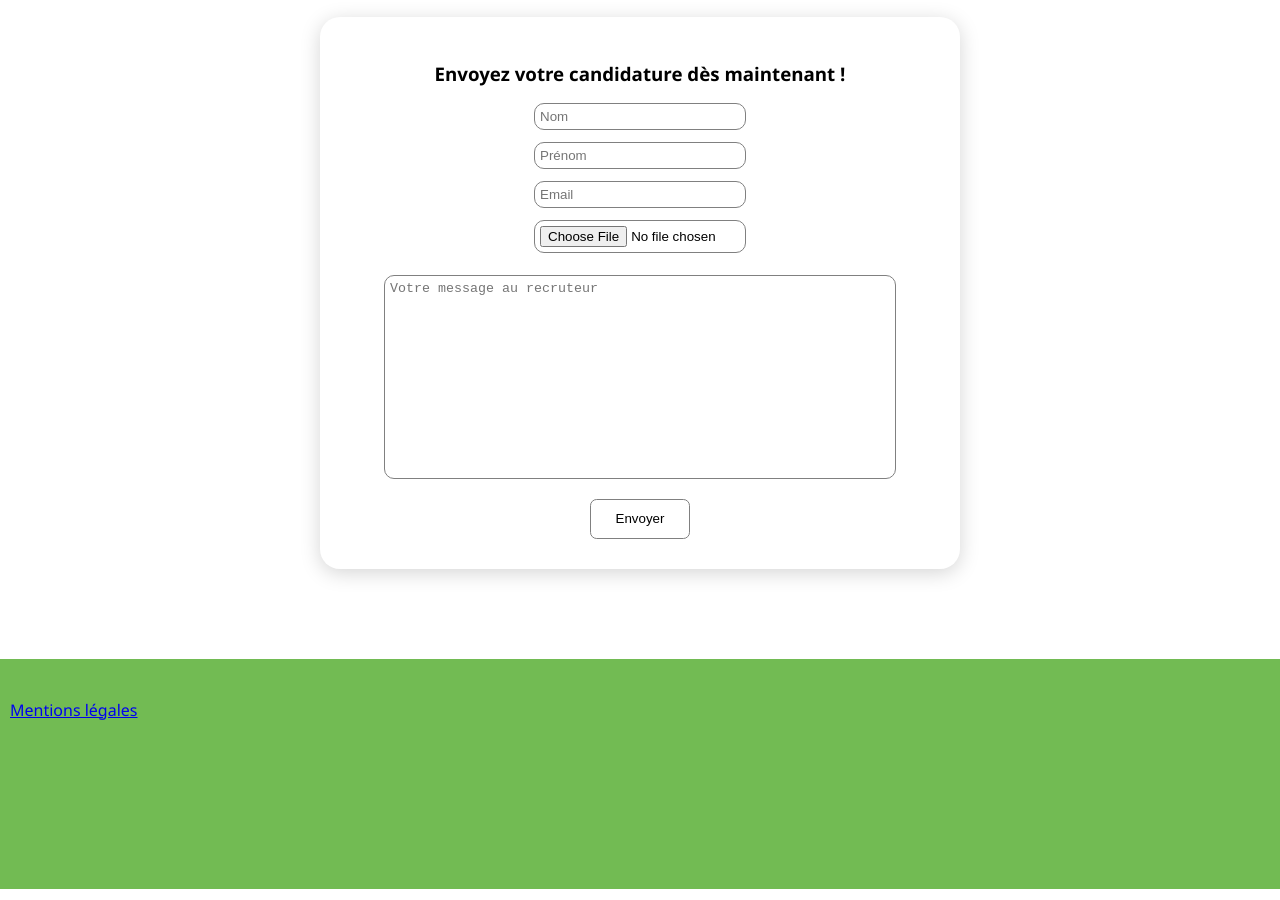
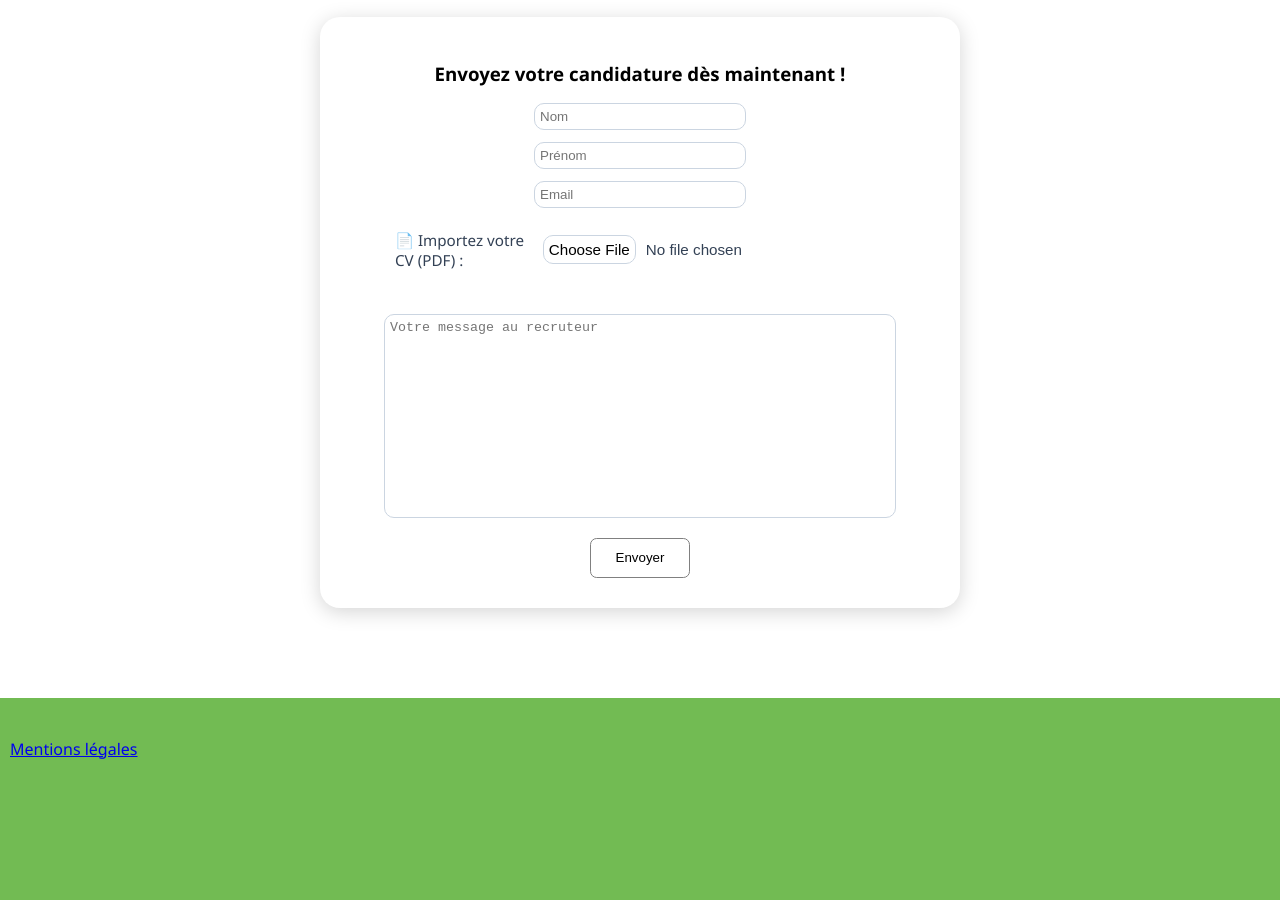
Before and after one commit to BastienLalande/Projet-Web-Prosits, a plain HTML site: page prosit1/solution/apply.html in a window 1280 px wide. Shown: the part 1468-2368 px from the top of the page. Drawn offline with Linux system fonts and the light colour scheme.

Commit message:
ajout de style pour le selectionneur de CV

```diff
--- a/prosit1/solution/apply.html
+++ b/prosit1/solution/apply.html
@@ -43,8 +43,11 @@
             <input type="text" placeholder="Nom" required>
             <input type="text" placeholder="Prénom" required>
             <input type="email" placeholder="Email" required>
-            <input type="file" name="cv" accept=".pdf" required>
-            <textarea name="" placeholder="Votre message au recruteur"></textarea>
+            <div class="file-upload">
+                <label for="cv" class="file-label">📄 Importez votre CV (PDF) :</label>
+                <input type="file" name="cv" accept=".pdf" class="form-file" placeholder="CV" hidden required>
+            </div>
+            <textarea name="message" placeholder="Votre message au recruteur"></textarea>
             <button type="submit" class="text-center">Envoyer</button>
         </form>
     </main>
--- a/prosit1/solution/assets/css/style.css
+++ b/prosit1/solution/assets/css/style.css
@@ -30,7 +30,7 @@ form * {
     padding: 5px;
     margin-bottom: 12px;
     width: 100%;
-    border: solid 1px gray;
+    border: solid 1px #cbd5e1;
     border-radius: 10px;
 }
 
@@ -42,6 +42,51 @@ form input{
     max-width: 200px;
 }
 
+.file-upload{
+    border: none;
+    display: flex;
+    justify-content: center;
+    align-items: center;
+    width: fit-content;
+    max-width: 500px;
+    font-size: 0.95rem;
+    color: #334155;
+}
+.file-upload:hover{border:none;}
+.file-upload label{border: none; width: max-content;}
+.file-upload label:hover{border: none;}
+
+.file-upload::file-selector-button {
+    border: solid 1px #cbd5e1;
+    cursor: pointer;
+    border-radius: 10px;
+    background-color: transparent;
+    padding: 5px;
+    margin-right: 10px;}
+.form-file {
+    display: flex;
+    justify-content: center;
+    align-items: center;
+    width: 100%;
+    max-width: 500px;
+    font-size: 0.95rem;
+    color: #334155;
+    border: none;
+}
+.form-file:hover{border:none;}
+
+.form-file::file-selector-button {
+    border: solid 1px #cbd5e1;
+    cursor: pointer;
+    border-radius: 10px;
+    background-color: transparent;
+    padding: 5px;
+    margin-right: 10px;
+}
+
+.form-file::file-selector-button:hover {
+    border: solid 1px black;
+}
 
 form textarea{
     margin: 10px;
```
